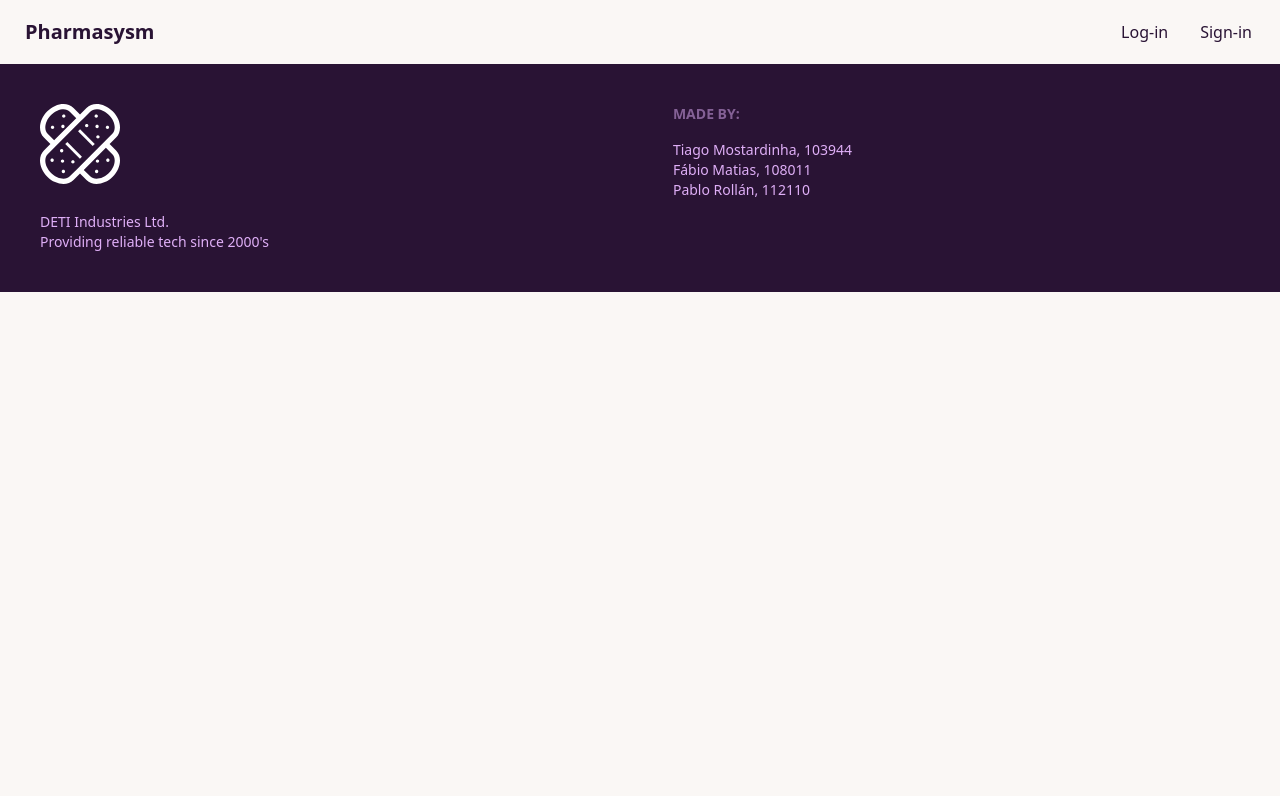
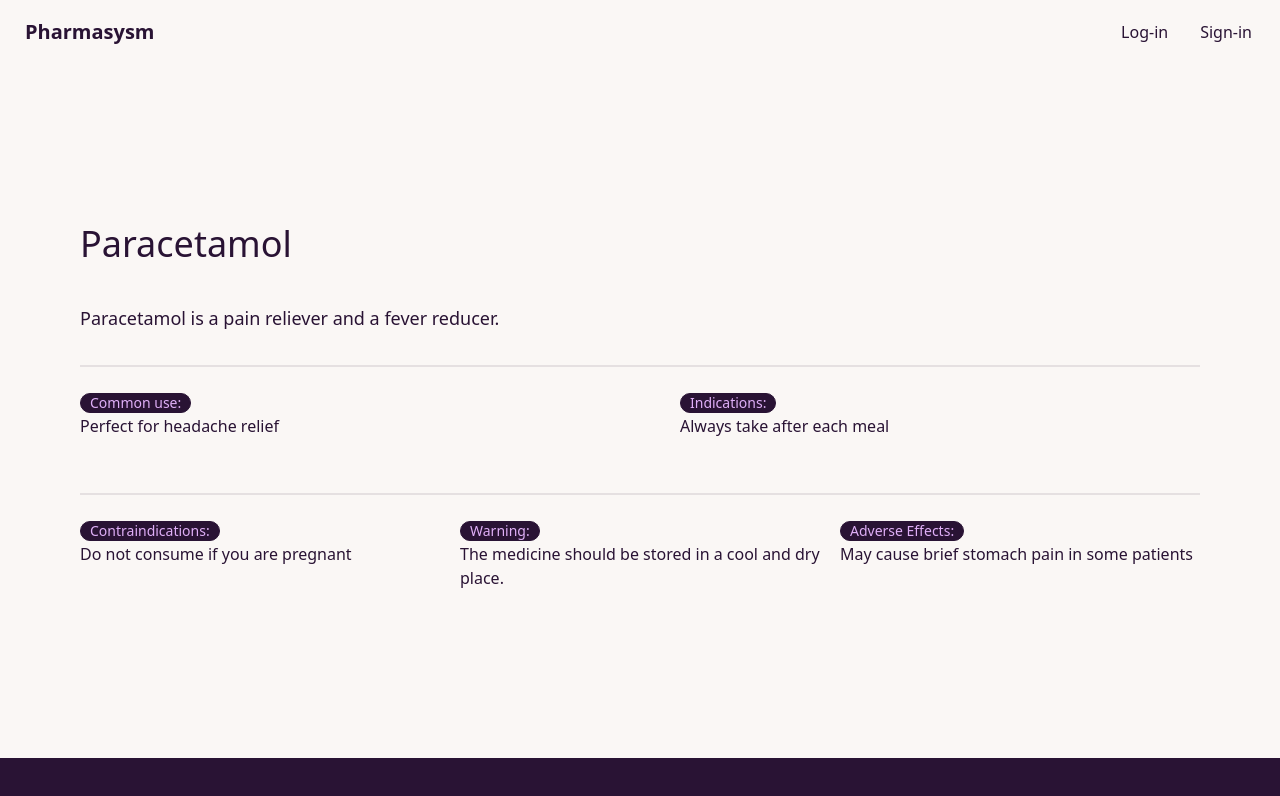
Before and after one commit to TiagoMostardinha/ihc-project, a React (Create React App) app: page /drug/1 in a window 1280 px wide. Shown: the top 796 px of the page. Built offline with nearby package versions, Linux system fonts and the light colour scheme.

Commit message:
À nossa

```diff
--- a/src/App.js
+++ b/src/App.js
@@ -49,7 +49,7 @@ function App() {
             <Route exact path='/aboutus' element={<AboutUs />} />
             <Route exact path='/login' element={<LogIn />} />
             <Route exact path='/wallet' element={<Wallet fuser={fuser}/>} />
-            <Route exact path='/drug' element={<Drug />} />
+            <Route path="/drug/:id" element={<Drug />} />
             <Route exact path='/search' element={<Search/>} />
           </Routes>
         </div>
--- a/src/Drug.js
+++ b/src/Drug.js
@@ -1,15 +1,29 @@
-const Drug = () => {
-    const medicamento = "Paracetamol";
-    const what = "The medicine from a natural plant";
-    const commonUse = "Perfect for headache relief";
-    const indications = "Always take after each meal";
-    const contraindications = "Do not consume if you are pregnant";
-    const warning = "The medicine should be stored in a cool and dry place.";
-    const adverseEffects = "May cause brief stomach pain in some patients";
+import { useParams } from "react-router-dom";
+import { useState, useEffect } from "react";
+import medicaments from "./medicaments.js";
+
+
+function Drug({ id }) {
+    const { id: urlId } = useParams();
+    // Convert the extracted id to a number
+    id = Number(urlId);
+    const medicine = medicaments.find((med) => med.id === id);
+    console.log(medicine);
+
+    const medicamento = medicine.name;
+    const what = medicine.description;
+    const commonUse = medicine.use;
+    const indications = medicine.indications;
+    const contraindications = medicine.contraindications;
+    const warning = medicine.warning;
+    const adverseEffects = medicine.adverse_effects;
+
+
+
     return (
-        <div className="flex justify-center items-center h-auto m-20">
-            <div className="flex flex-col w-full">
-                <h2 className="text-xl"style={{ paddingBottom: "40px" }}>{medicamento}</h2>
+        <div className="flex justify-center items-center h-full m-20 ">
+            <div className="flex flex-col w-full h-full py-20">
+                <h2 className="text-4xl" style={{ paddingBottom: "40px" }}>{medicamento}</h2>
                 <h5 className="text-lg" style={{ paddingBottom: "10px" }}>{what}</h5>
                 <div className="divider"></div>
                 <div className="grid h-20 place-items-rigth">
--- a/src/Search.js
+++ b/src/Search.js
@@ -33,31 +33,32 @@ const Search = () => {
         }
     };
 
-    useEffect(() => {
-        if (selectedSymptoms.length === 0) {
-            setFilteredMedicaments(medicaments);
-            return;
+    const filterMedicaments = (symptoms) => {
+        if (symptoms.length === 0) {
+          setFilteredMedicaments(medicaments);
+          return;
         }
 
-        const hasOtherSelected = selectedSymptoms.includes("other");
+        const hasOtherSelected = symptoms.includes("other");
         const predefinedSymptoms = ['fever', 'backache', 'indigestion', 'heartburn', 'insomnia', 'headache', 'inflammation'];
 
+        const uniqueSymptoms = medicaments.map((medicament) => {
+          return medicament.symptoms.filter((symptom) => !predefinedSymptoms.includes(symptom));
+        }).flat();
+
         const updatedFilteredMedicaments = medicaments.filter((medicament) => {
-            if (hasOtherSelected) {
-                const otherSymptoms = medicament.symptoms.filter((symptom) => !predefinedSymptoms.includes(symptom));
-                if (otherSymptoms.length > 0) {
-                    return true;
-                }
-            }
 
-            return selectedSymptoms.every((symptom) => {
-                return medicament.symptoms.includes(symptom);
-            });
+          return symptoms.every((symptom) => {
+            return medicament.symptoms.includes(symptom);
+          });
         });
 
         setFilteredMedicaments(updatedFilteredMedicaments);
-    }, [selectedSymptoms, medicaments]);
+      };
 
+      useEffect(() => {
+        filterMedicaments(selectedSymptoms);
+      }, [selectedSymptoms]);
 
 
     return (
@@ -128,7 +129,7 @@ const Search = () => {
                                 </div>
                                 <div className="form-control" id="">
                                     <label className="">
-                                        <input type="checkbox" value="others" onChange={handleCheckboxChange} />
+                                        <input type="checkbox" />
                                         <span className="checkbox-mark"></span>
                                         <span className="ml-1">+ Others</span>
                                     </label>
@@ -145,7 +146,7 @@ const Search = () => {
                                 <div className="flex-grow">
                                     <h2 className="text-2xl font-bold text-gray-800">{medicament.name}</h2>
                                     <p className="text-gray-600">{medicament.description}</p>
-                                    <Link to="/drug" className="btn btn-primary">Go There</Link>
+                                    <Link to={`/drug/${medicament.id}`} className="btn btn-primary">Go There</Link>
                                 </div>
                             </div>
                         ))}
```
